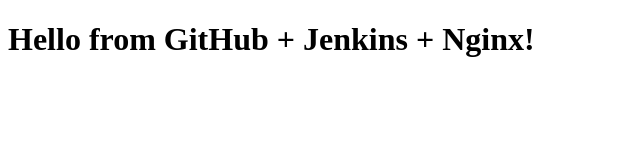
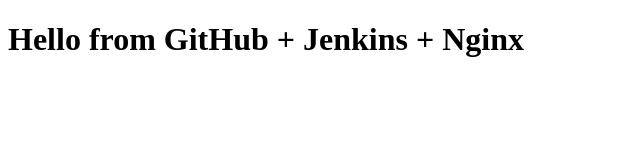
Before and after one commit to ZOROOZZ/Test1, a plain HTML site: page index.html in a window 1280 px wide. Shown: the full height of the page, 0-640 px from the left. Drawn offline with Linux system fonts and the light colour scheme.

Commit message:
Update index.html

```diff
--- a/index.html
+++ b/index.html
@@ -4,6 +4,6 @@
     <title>My DevOps Website</title>
 </head>
 <body>
-    <h1>Hello from GitHub + Jenkins + Nginx!</h1>
+    <h1>Hello from GitHub + Jenkins + Nginx</h1>
 </body>
 </html>
```
